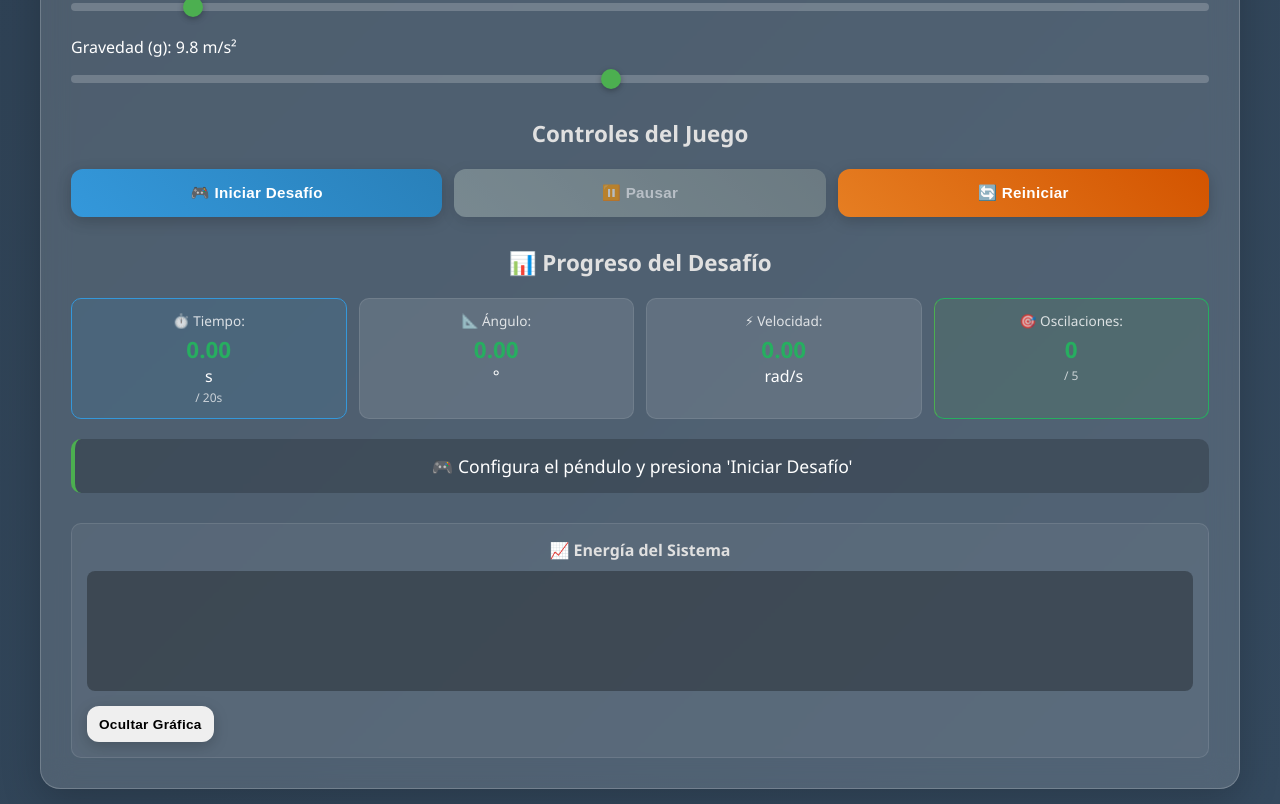
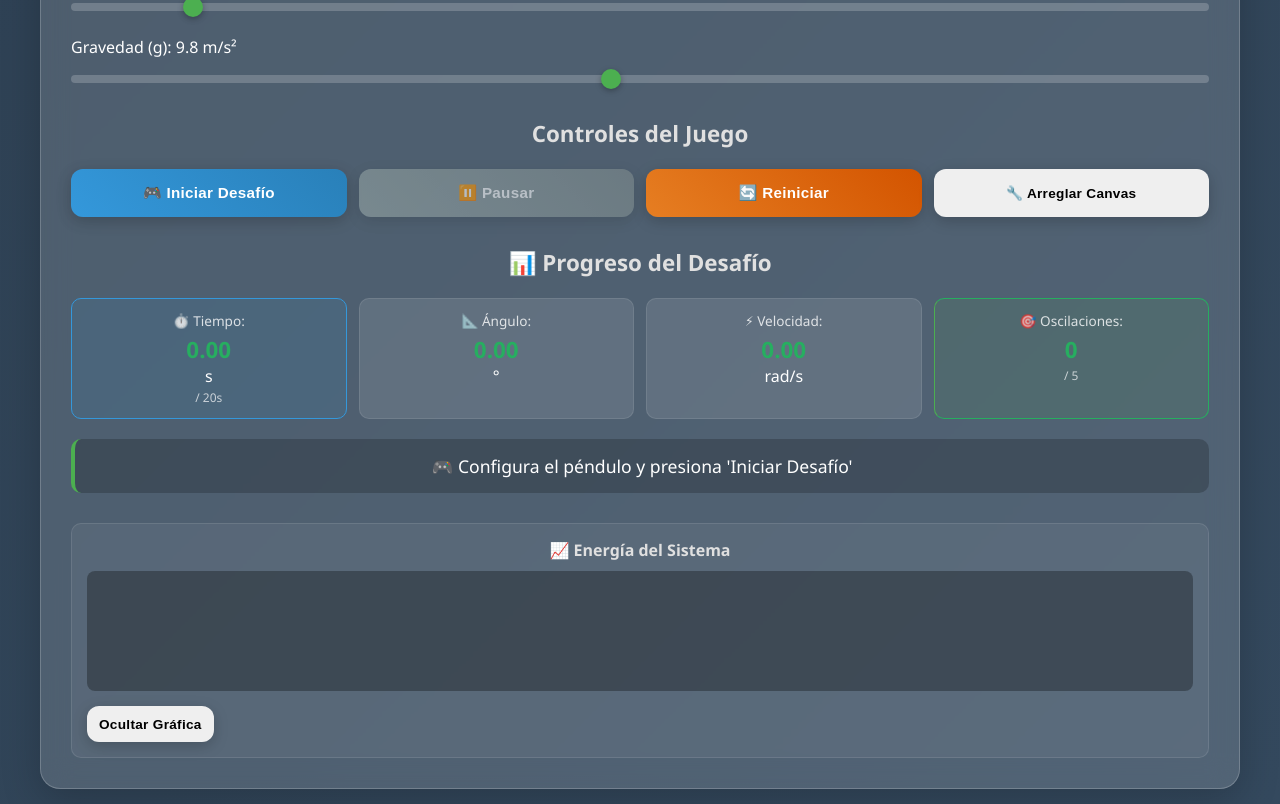
Before and after one commit to BryanGelvez23/PenduloSimple, a plain HTML site: page index.html in a window 1280 px wide. Shown: the part 1088-1892 px from the top of the page. Drawn offline with Linux system fonts and the light colour scheme.

Commit message:
Add button to fix canvas initialization
Added a button to fix the canvas initialization.

```diff
--- a/index.html
+++ b/index.html
@@ -64,6 +64,7 @@
                     <button id="startBtn" class="btn btn-primary">🎮 Iniciar Desafío</button>
                     <button id="pauseBtn" class="btn btn-secondary" disabled>⏸️ Pausar</button>
                     <button id="resetBtn" class="btn btn-warning">🔄 Reiniciar</button>
+                    <button id="fixCanvasBtn" class="btn btn-small" onclick="forceInitializeCanvas()">🔧 Arreglar Canvas</button>
                 </div>
             </div>
 
```
